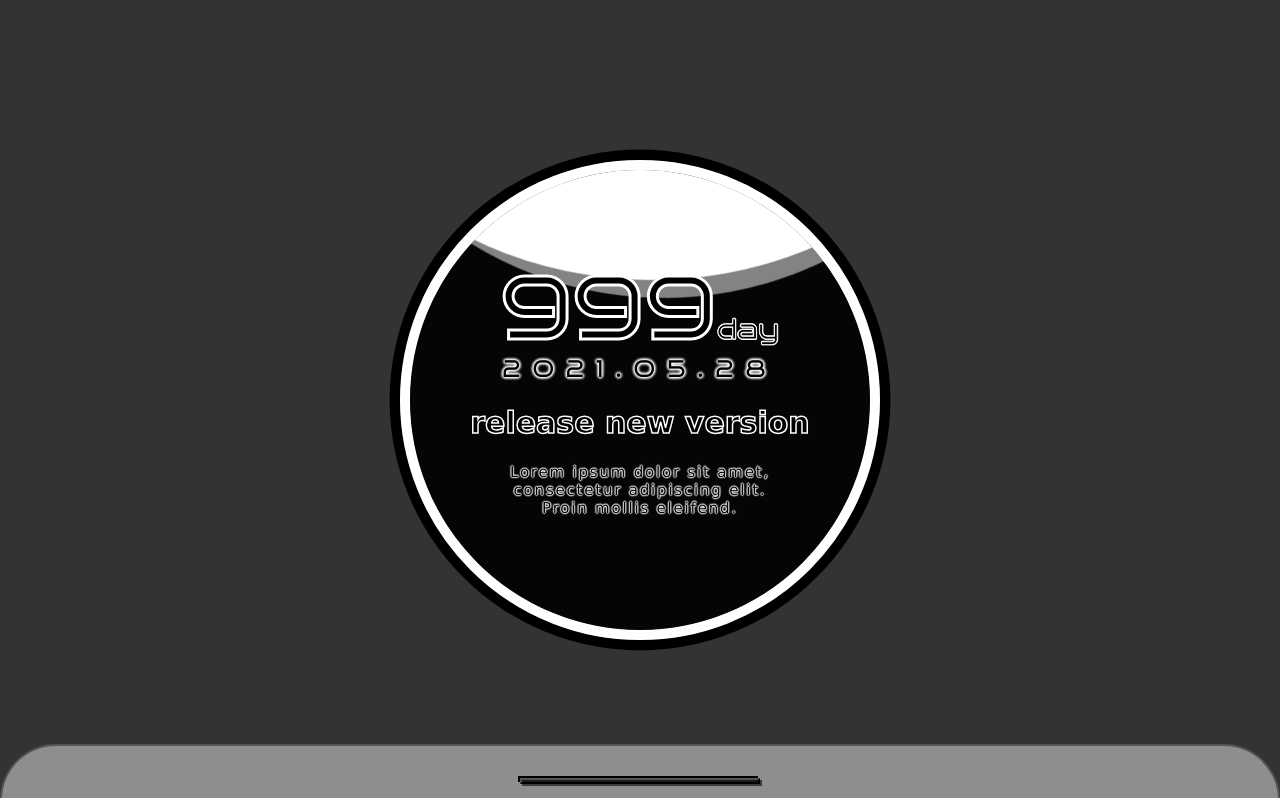
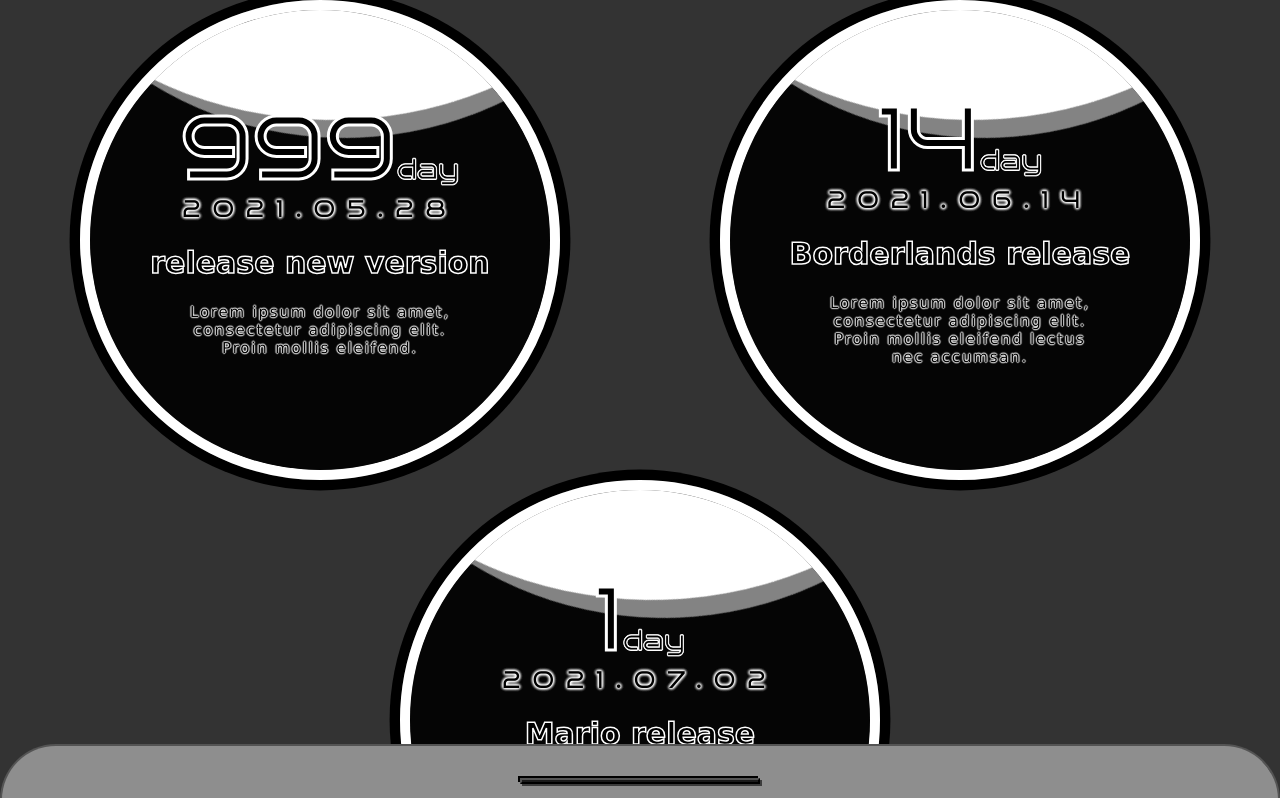
Before and after one commit to JooYoo/react-bigDay, a React (Create React App) app: page / in a window 1280 px wide. Shown: the top 798 px of the page. Built offline with nearby package versions, Linux system fonts and the light colour scheme.

Commit message:
fix: grid height; the text position

```diff
--- a/src/App.css
+++ b/src/App.css
@@ -8,5 +8,5 @@
   justify-content: center;
   align-items: center;
 
-  height: 100vh;
+  height: 100%;
 }
--- a/src/components/Grid/BigDayBall/BigDayBall.module.scss
+++ b/src/components/Grid/BigDayBall/BigDayBall.module.scss
@@ -10,18 +10,23 @@
 
 .wrapper {
   position: relative;
+  display: flex;
+  justify-content: center;
+  align-items: center;
+  width: $ball-size;
+  height: $ball-size;
 }
 
 .container {
-  width: $ball-size;
-  height: $ball-size;
-
+  position: absolute;
   margin: 1.5vmin;
   border: $ball-padding solid rgba(255, 255, 255, 1);
   border-radius: 50%;
   /* box-shadow can be used to add extra border */
   box-shadow: 0 0 0 $ball-border var(--container-color);
 
+  height: 100%;
+  width: 100%;
   overflow: hidden;
 }
 
--- a/src/components/Grid/BigDayBallList/BigDayBallList.module.scss
+++ b/src/components/Grid/BigDayBallList/BigDayBallList.module.scss
@@ -1,7 +1,8 @@
 .container {
   display: flex;
-  justify-content: center;
+  justify-content: space-around;
   align-items: center;
+  flex-wrap: wrap;
 
   height: 100%;
 }
--- a/src/share/BigDayContext.jsx
+++ b/src/share/BigDayContext.jsx
@@ -14,28 +14,28 @@
     themeColor: 'pink',
   },
   // DEV: bigDayInfo styling
-  // {
-  //   id: uuid(),
-  //   title: 'Borderlands release',
-  //   description:
-  //     'Lorem ipsum dolor sit amet, consectetur adipiscing elit. Proin mollis eleifend lectus nec accumsan.',
-  //   begin: '2021.06.01',
-  //   end: '2021.06.14',
-  //   restDays: 14,
-  //   isHighlight: true,
-  //   themeColor: 'hot-pink',
-  // },
-  // {
-  //   id: uuid(),
-  //   title: 'Mario release',
-  //   description:
-  //     'Lorem ipsum dolor sit amet, consectetur adipiscing elit. Proin mollis eleifend lectus nec accumsan.',
-  //   begin: '2021.07.01',
-  //   end: '2021.07.02',
-  //   restDays: 1,
-  //   isHighlight: false,
-  //   themeColor: 'cold-pink',
-  // },
+  {
+    id: uuid(),
+    title: 'Borderlands release',
+    description:
+      'Lorem ipsum dolor sit amet, consectetur adipiscing elit. Proin mollis eleifend lectus nec accumsan.',
+    begin: '2021.06.01',
+    end: '2021.06.14',
+    restDays: 14,
+    isHighlight: true,
+    themeColor: 'hot-pink',
+  },
+  {
+    id: uuid(),
+    title: 'Mario release',
+    description:
+      'Lorem ipsum dolor sit amet, consectetur adipiscing elit. Proin mollis eleifend lectus nec accumsan.',
+    begin: '2021.07.01',
+    end: '2021.07.02',
+    restDays: 1,
+    isHighlight: false,
+    themeColor: 'cold-pink',
+  },
 ];
 
 const BigDayContext = createContext();
```
